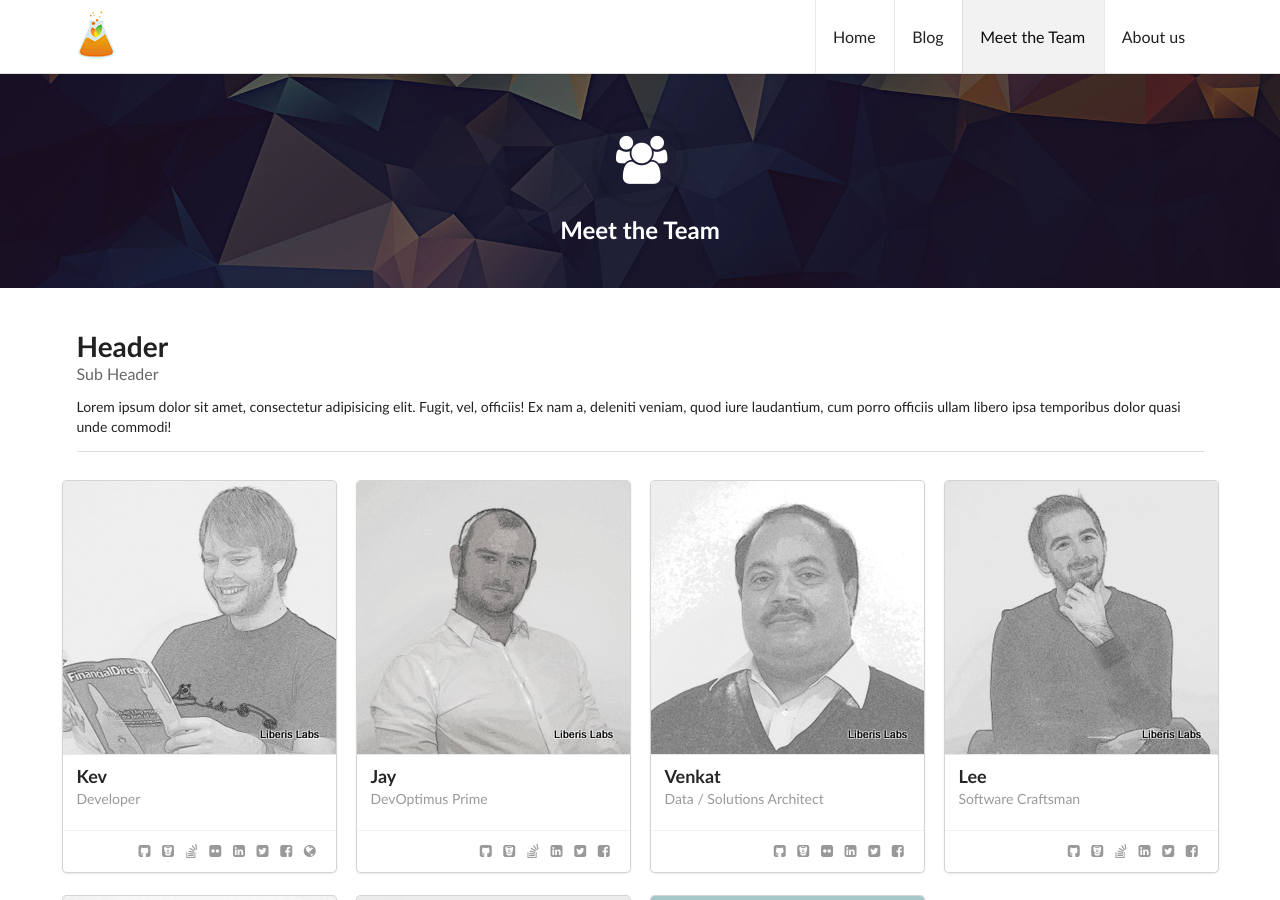
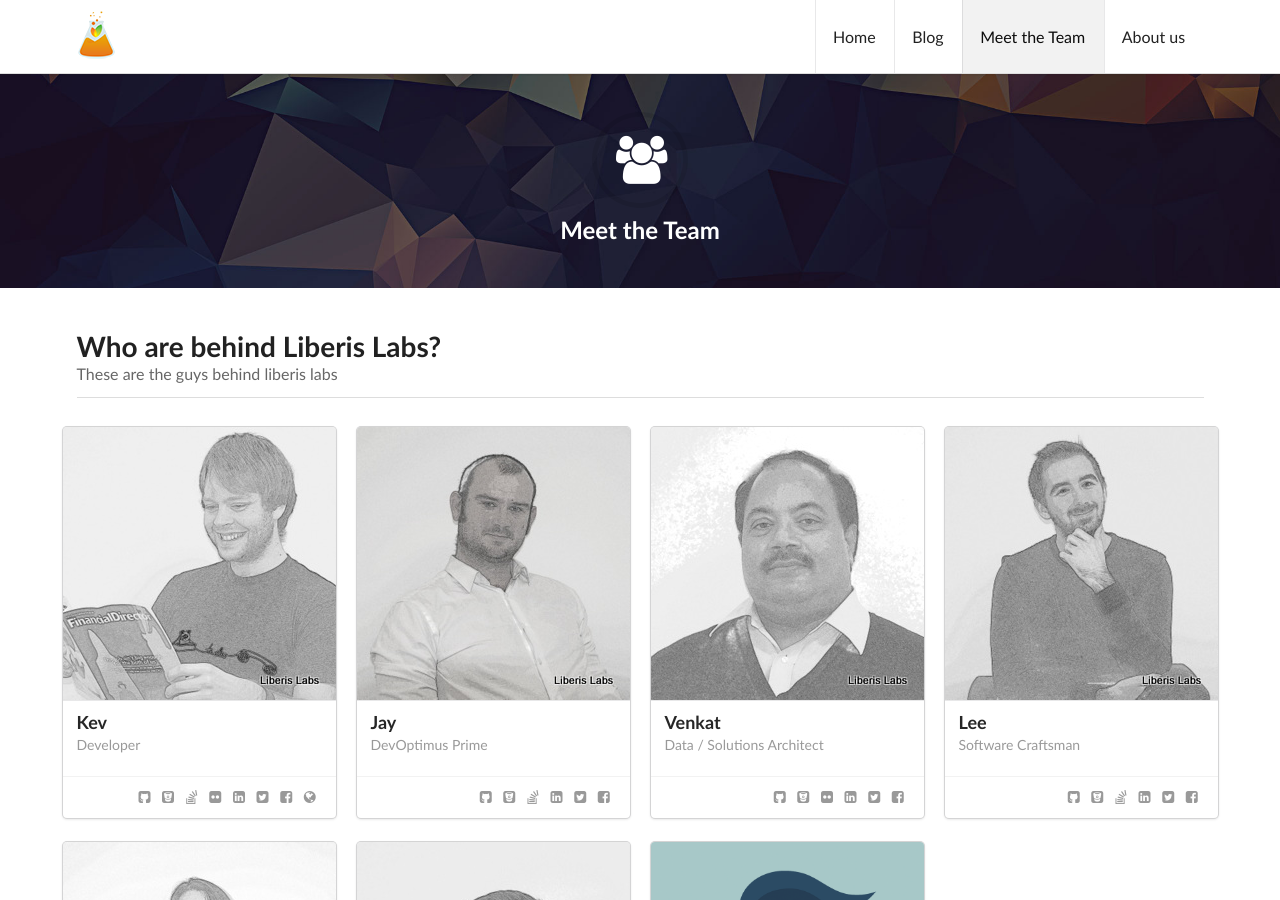
Before and after one commit to LiberisLabs/LiberisLabs.github.io, a Jekyll site: the page built from meet-the-team.html, in a window 1280 px wide and 900 px high. Built offline with Jekyll 4.4.1, drawn with Linux system fonts in a browser that asks for light colours; nearby versions of some CDN libraries; some web fonts are replaced; Markdown is read by kramdown in place of the engine named in the settings.

Commit message:
Added in some crap content on meet-the-team page.

```diff
--- a/meet-the-team.html
+++ b/meet-the-team.html
@@ -9,11 +9,9 @@ order: 3
 <div class="ui container">
 <div class="ui hidden divider"></div>
  <h1 class="ui header">
-    Header
-    <div class="sub header">Sub Header</div>
+    Who are behind Liberis Labs?
+    <div class="sub header">These are the guys behind liberis labs</div>
   </h1>
-
-  <p>Lorem ipsum dolor sit amet, consectetur adipisicing elit. Fugit, vel, officiis! Ex nam a, deleniti veniam, quod iure laudantium, cum porro officiis ullam libero ipsa temporibus dolor quasi unde commodi!</p>
 
   <div class="ui divider"></div>
 </div>
```
